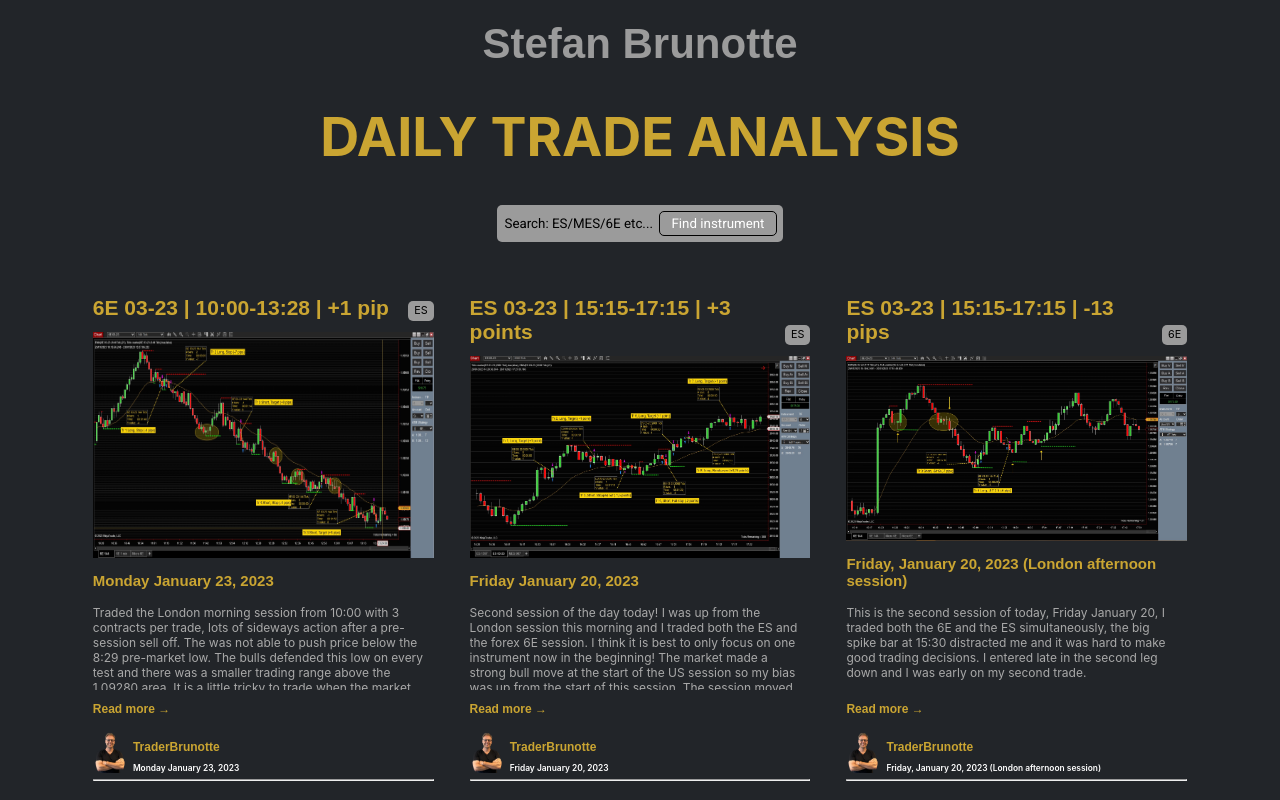
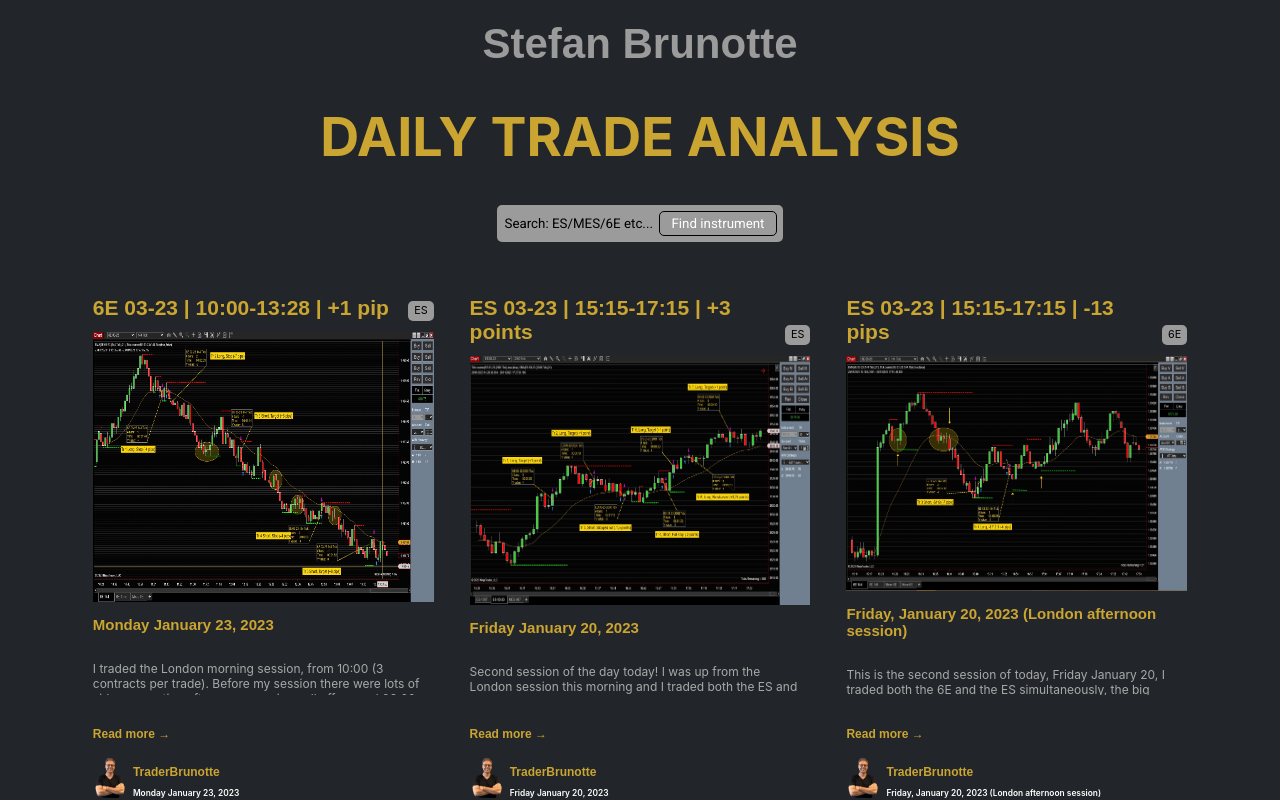
Before and after one commit to MrBrunotte/my-trade-analysis, a React (Create React App) app: page / in a window 1280 px wide. Shown: the top 800 px of the page. Built offline with nearby package versions, Linux system fonts and the light colour scheme.

Commit message:
added scrollbar to text

```diff
--- a/src/components/Home/Header/BlogList/BlogItem/index.jsx
+++ b/src/components/Home/Header/BlogList/BlogItem/index.jsx
@@ -20,11 +20,13 @@ const BlogItem = ({blog:{
           <div className='hideChip'><Chip label={category} /></div>
       </div>
       <img className='blogItem-cover' src={instrumentCoverImage} alt="Full session pic" />
-      <Link className='' to={`/blog/${id}`}>
-      <h5 className='tradingDate myh5'>{tradingDate}</h5>
-      <p className='blogItem-description'>{tradeDescription}</p>
-      <h5 className='myh6 readMore'>Read more<span> &#8594;</span></h5>
-      </Link>
+        <h5 className='tradingDate myh5'>{tradingDate}</h5>
+      <div className='startText textBody'>
+        <p className='blogItem-description'>{tradeDescription}</p>
+      </div>
+        <Link className='' to={`/blog/${id}`}>
+          <h5 className='myh6 readMore'>Read more<span> &#8594;</span></h5>
+        </Link>
 
       <footer>
         <Link className='blogItem-link' to={`/blog/${id}`}>
--- a/src/components/Home/Header/BlogList/BlogItem/styleBlogItem.css
+++ b/src/components/Home/Header/BlogList/BlogItem/styleBlogItem.css
@@ -14,9 +14,28 @@
     flex: 1;
     color: #caa532;
 }
+.textBody {
+  margin-bottom: 24px;
+  height: 90px;
+}
+.startText {
+  overflow-y: scroll;
+  padding-bottom: 0!important;
+}
+.startText::-webkit-scrollbar {
+  width:1vh;
+}
+.startText::-webkit-scrollbar-thumb {
+background-color: #9b9b9b;
+}
+.startText::-webkit-scrollbar-thumb:hover {
+  background-color: white;
+  }
+.startText::-webkit-scrollbar-track {
+background-color: #222529;
+}
 .blogItem-description {
     position: relative;
-    height: 85px;
     overflow: hidden;
     padding-right: 0.6rem;
     font-size: 1rem;
--- a/src/config/data.js
+++ b/src/config/data.js
@@ -19,9 +19,9 @@ export const blogList = [
     breakEven: "0",
     NumOfTarget: "2 out of 5",
 
-    tradeDescription: "Traded the London morning session from 10:00 with 3 contracts per trade, lots of sideways action after a pre-session sell off. The was not able to push price below the 8:29 pre-market low. The bulls defended this low on every test and there was a smaller trading range above the 1.09280 area. It is a little tricky to trade when the market grinds down like it did today! It looks really easy in hindsight but it is hard for me to find good entry levels!",
+    tradeDescription: "I traded the London morning session, from 10:00 (3 contracts per trade). Before my session there were lots of sideways action after a pre-session sell off around 08:00. The bears were not able to push price below the 8:29 pre-market low (1.09280). The bulls defended this low on every test and there was a trading range between 1.09280 and 1.09385. It was a little tricky to trade when the market grinds down like it did today! It looks really easy in hindsight but it is hard for me to find good entry levels!",
 
-    summary: "Didn't find any entry opportunities on the first bull run up, and after the high of the session the bears just grinded the market down. I had difficulty of finding good entries and hesitated a lot. There were a couple of good short entries that I was thinking of trading but I hesitated and missed these opportunities (marked with a circle). My last trade of this session was how I should have traded today! When we get a test of the high and then no resumption of the bull leg up, I should remember this kind of scenario when the bears grinds price down slowly. When I look at the chart in hindsight there NO higher highs or higher lows! Almost ALL bars are below the EMA!",
+    summary: "I didn't find any entry opportunities on the first bull run up (from 10:15), after the high of the session the bears just grinded the market down. I had difficulty of finding good entries and hesitated a lot. There were a couple of good short entries that I was thinking of trading but I hesitated and missed these opportunities (marked with a circle). My last trade of this session was how I should have traded today! When we get a test of the high and then no resumption of the bull leg up, I should remember this kind of scenario when the bears grinds price down slowly. When I look at the chart in hindsight there NO higher highs or higher lows! Almost ALL bars are below the EMA!",
 
     significantLesson: "The lesson to be learned from todays session is to remember that when we get a grinding market that just moves lower, with lower highs and lows, I need to enter with limit orders at the test of EMA and also look for entries to short at the resistance levels in the micro trading ranges when the market is grinding down like it did today!",
 
```
